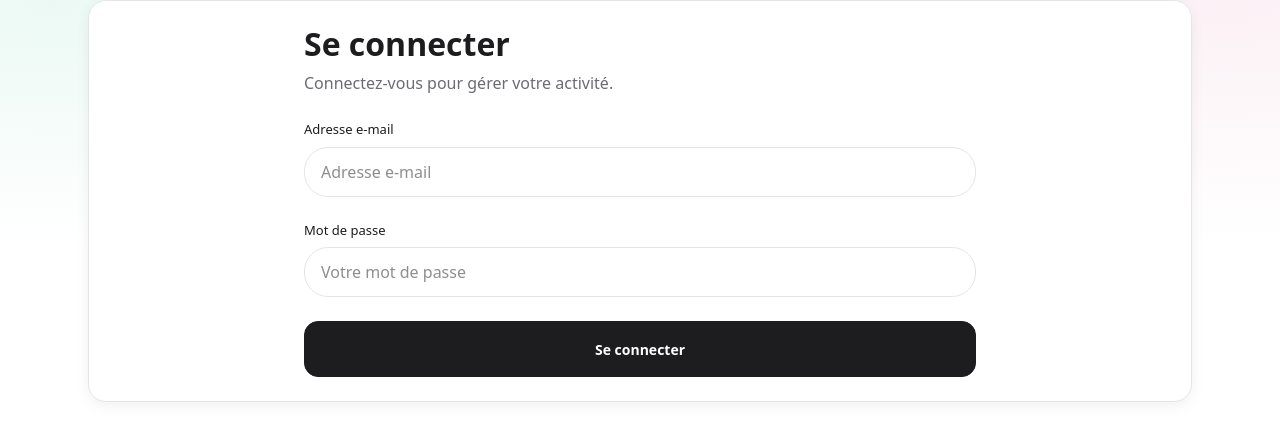
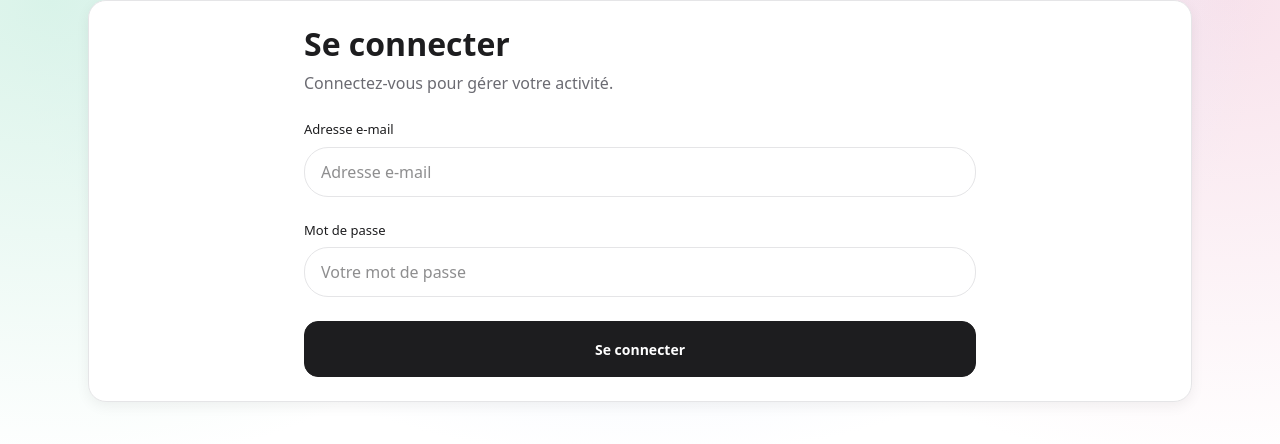
Before and after one commit to agatheakristi-design/drimli, a Next.js app: page /login in a window 1280 px wide. Shown: the top 444 px of the page. Built offline with nearby package versions, Linux system fonts and the light colour scheme; no server answers.

Commit message:
style: refine global background gradient

```diff
--- a/app/styles/tokens.css
+++ b/app/styles/tokens.css
@@ -17,9 +17,9 @@
   /* Colors — backgrounds */
   --background: #ffffff;
   --app-background:
-    radial-gradient(ellipse 62% 42% at 4% 0%, rgb(210 241 229 / 44%), transparent 72%),
-    radial-gradient(ellipse 58% 40% at 50% 0%, rgb(218 231 252 / 45%), transparent 72%),
-    radial-gradient(ellipse 62% 42% at 96% 0%, rgb(247 221 232 / 42%), transparent 72%),
+    radial-gradient(ellipse 62% 82% at 4% 0%, rgb(210 241 229 / 84%), transparent 72%),
+    radial-gradient(ellipse 68% 80% at 50% 0%, rgb(218 231 252 / 85%), transparent 72%),
+    radial-gradient(ellipse 62% 82% at 96% 0%, rgb(247 221 232 / 86%), transparent 72%),
     var(--background);
 
   /* Colors — text */
```
